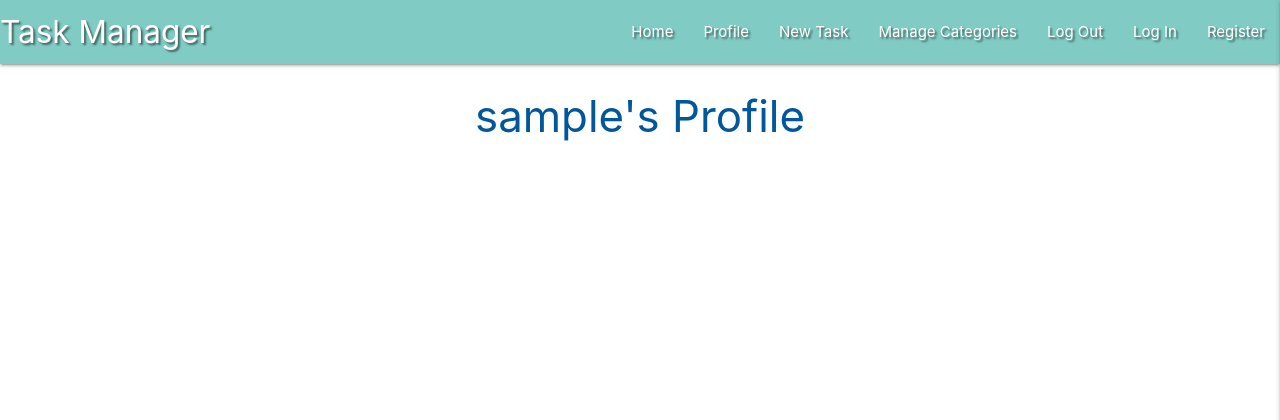
After one commit to christine-gk416/flask-template-manager-project-cmk, a Flask app: page /profile/1 in a window 1280 px wide. The commit adds this page. Shown: the top 420 px of the page. Run offline with Flask 2, Linux system fonts and the light colour scheme; the visitor is signed in with stand-in values (Sample User, id 1); a database or web service that is not in the repository returns one stand-in record (values such as "Sample title"); some libraries are stand-ins or nearby versions.

Commit message:
Add session user profile

```diff
--- a/app.py
+++ b/app.py
@@ -45,6 +45,7 @@ def register():
         # put the new user into 'session' cookie
         session["user"] = request.form.get("username").lower()
         flash("Registration Successful!")
+        return redirect(url_for("profile", username=session["user"]))
     return render_template("register.html")
 
 
@@ -61,6 +62,8 @@ def login():
                 existing_user["password"], request.form.get("password")):
                     session["user"] = request.form.get("username").lower()
                     flash("Welcome, {}".format(request.form.get("username")))
+                    return redirect(url_for(
+                        "profile", username=session["user"]))
             else:
                 # invalid password match
                 flash("Incorrect Username and/or Password")
@@ -74,6 +77,13 @@ def login():
     return render_template("login.html")
 
 
+@app.route("/profile/<username>", methods=["GET", "POST"])
+def profile(username):
+    username = mongo.db.users.find_one(
+        {"username": session["user"]})["username"]
+    return render_template("profile.html", username=username)
+
+
 if __name__ == "__main__":
     app.run(host=os.environ.get("IP"),
             port=int(os.environ.get("PORT")),
--- a/templates/base.html
+++ b/templates/base.html
@@ -27,7 +27,7 @@
               <a href="#" data-target="mobile-demo" class="sidenav-trigger right"><i class="fas fa-bars"></i></a>
               <ul class="right hide-on-med-and-down">
                 <li><a href="{{ url_for('get_tasks') }}">Home</a></li>
-                <li><a href="#">Profile</a></li>
+                <li><a href="{{ url_for('profile', username=session['user']) }}">Profile</a></li>
                 <li><a href="#">New Task</a></li>
                 <li><a href="#">Manage Categories</a></li>
                 <li><a href="#">Log Out</a></li>
@@ -41,7 +41,7 @@
           <ul class="sidenav" id="mobile-demo">
                 <li><h4 class="center-align light-blue-text text-darken 4">Task Manager</h4></li>
                 <li><a href="{{ url_for('get_tasks') }}">Home</a></li>
-                <li><a href="#">Profile</a></li>
+                <li><a href="{{ url_for('profile', username=session['user']) }}">Profile</a></li>
                 <li><a href="#">New Task</a></li>
                 <li><a href="#">Manage Categories</a></li>
                 <li><a href="#">Log Out</a></li>
--- /dev/null
+++ b/templates/profile.html
@@ -0,0 +1,14 @@
+{% extends "base.html" %}
+{% block content %}
+
+
+
+    <div class="row">
+        <div class="col s12 m8 offset-m2">
+            <h3 class="center-align light-blue-text text-darken-4">
+                {{ username }}'s Profile
+            </h3>
+        </div>
+    </div>
+
+  {% endblock %}
```
